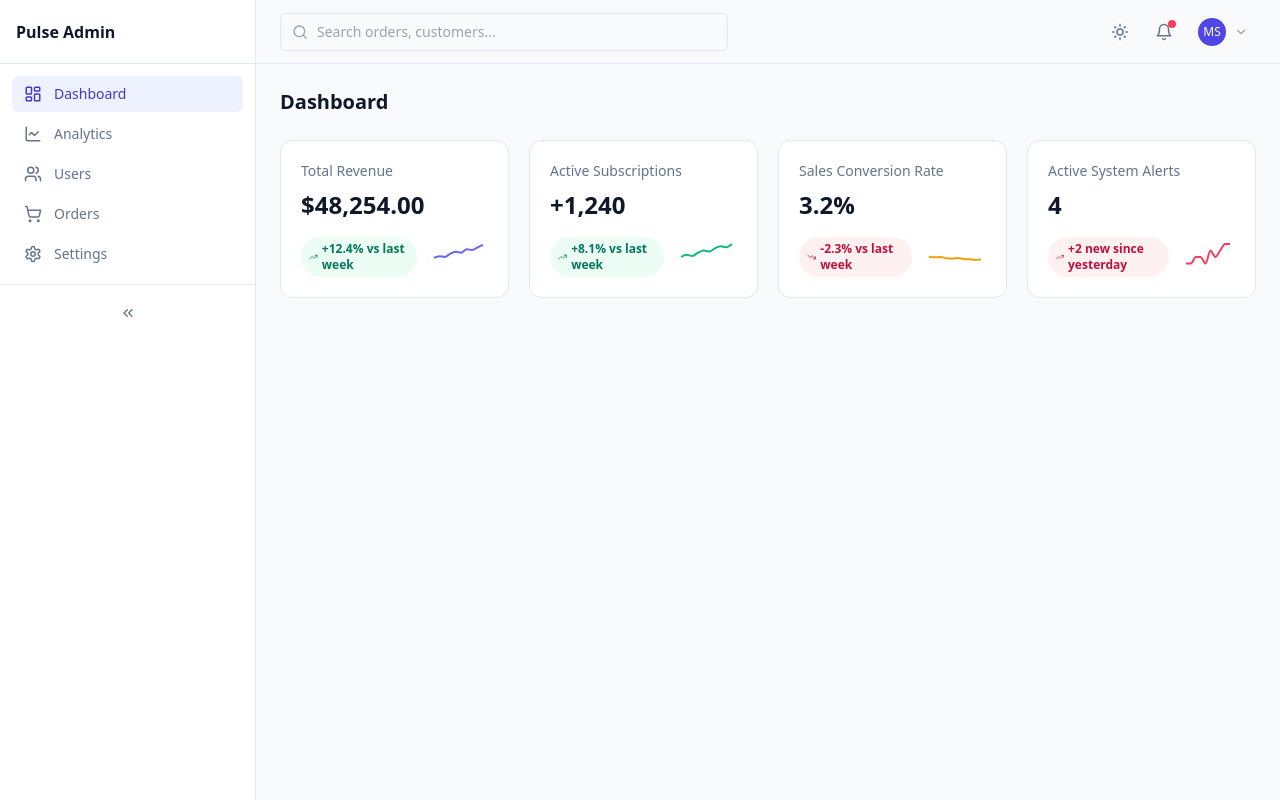
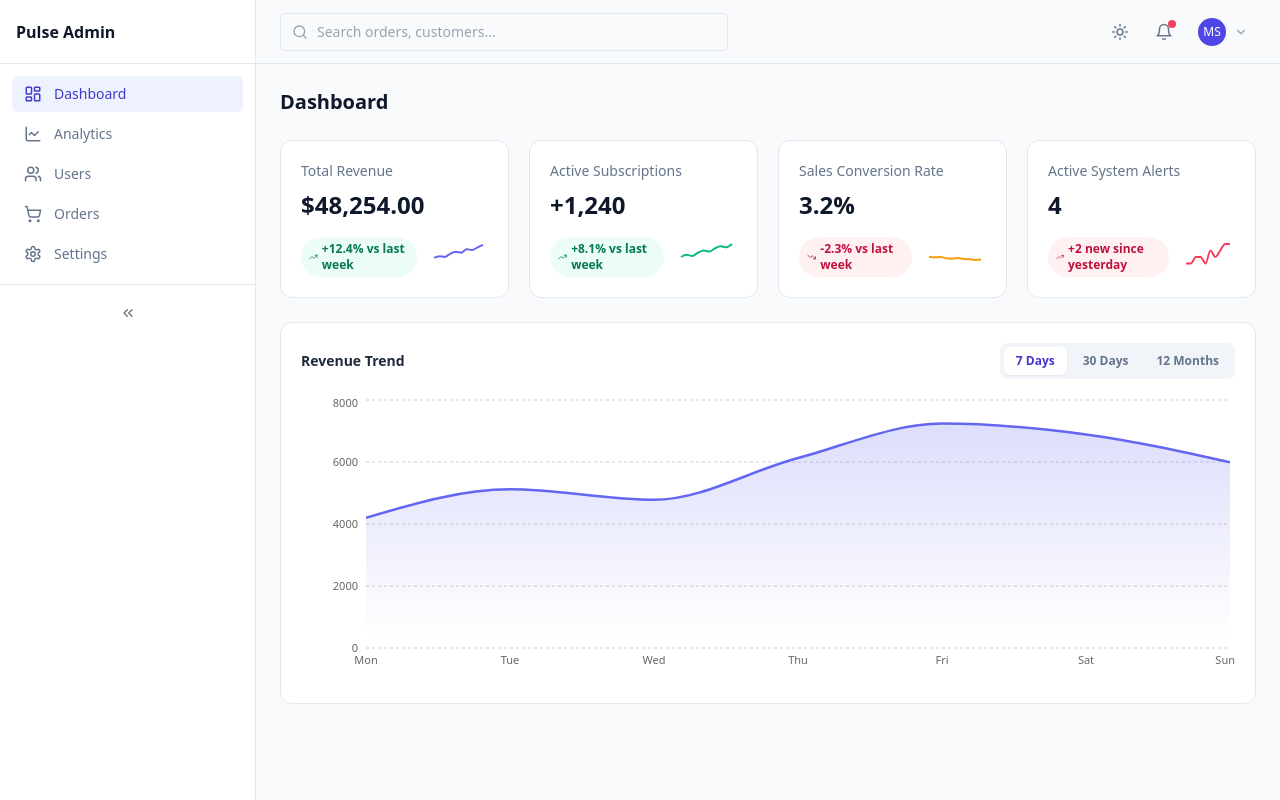
Before and after one commit to Munificient/data-heavy-admin-dashboard, a React (Vite) app: page / in a window 1280 px wide. Built offline with nearby package versions, Linux system fonts and the light colour scheme.

Commit message:
revenue trend area chart with 7d/30d/12m scope tabs

```diff
--- a/src/App.jsx
+++ b/src/App.jsx
@@ -2,6 +2,7 @@ import React, { useState } from 'react';
 import Sidebar from './components/layout/Sidebar.jsx';
 import Header from './components/layout/Header.jsx';
 import MetricCard from './components/dashboard/MetricCard.jsx';
+import AnalyticsCharts from './components/dashboard/AnalyticsCharts.jsx';
 import { kpiMetrics } from './data/mockDashboardData.js';
 
 export default function App() {
@@ -26,6 +27,9 @@ export default function App() {
               <MetricCard key={metric.id} metric={metric} />
             ))}
           </div>
+          <div className="mt-6">
+            <AnalyticsCharts />
+          </div>
         </main>
       </div>
     </div>
--- /dev/null
+++ b/src/components/dashboard/AnalyticsCharts.jsx
@@ -0,0 +1,48 @@
+import React, { useState } from 'react';
+import { AreaChart, Area, XAxis, YAxis, CartesianGrid, Tooltip, ResponsiveContainer } from 'recharts';
+import { revenueTimelines, timelineScopes } from '../../data/mockDashboardData.js';
+
+export default function AnalyticsCharts() {
+  const [scope, setScope] = useState('7d');
+  const data = revenueTimelines[scope];
+
+  return (
+    <div className="rounded-xl border border-slate-200 dark:border-slate-800 bg-white dark:bg-slate-900 p-5">
+      <div className="flex items-center justify-between mb-4">
+        <h3 className="text-sm font-semibold text-slate-800 dark:text-slate-100">Revenue Trend</h3>
+        <div className="flex items-center gap-1 rounded-lg bg-slate-100 dark:bg-slate-800 p-1">
+          {timelineScopes.map((tab) => (
+            <button
+              key={tab.id}
+              type="button"
+              onClick={() => setScope(tab.id)}
+              className={`px-3 py-1.5 text-xs font-semibold rounded-md transition-all duration-200 ${
+                scope === tab.id ? 'bg-white dark:bg-slate-900 text-brand-700 shadow-sm' : 'text-slate-500'
+              }`}
+            >
+              {tab.label}
+            </button>
+          ))}
+        </div>
+      </div>
+
+      <div className="h-72 w-full">
+        <ResponsiveContainer width="100%" height="100%">
+          <AreaChart data={data}>
+            <defs>
+              <linearGradient id="revenueFill" x1="0" y1="0" x2="0" y2="1">
+                <stop offset="5%" stopColor="#6366f1" stopOpacity={0.35} />
+                <stop offset="95%" stopColor="#6366f1" stopOpacity={0} />
+              </linearGradient>
+            </defs>
+            <CartesianGrid strokeDasharray="3 3" vertical={false} />
+            <XAxis dataKey="label" tick={{ fontSize: 11 }} axisLine={false} tickLine={false} />
+            <YAxis tick={{ fontSize: 11 }} axisLine={false} tickLine={false} />
+            <Tooltip />
+            <Area type="monotone" dataKey="revenue" stroke="#6366f1" strokeWidth={2.5} fill="url(#revenueFill)" />
+          </AreaChart>
+        </ResponsiveContainer>
+      </div>
+    </div>
+  );
+}
--- a/src/data/mockDashboardData.js
+++ b/src/data/mockDashboardData.js
@@ -76,3 +76,42 @@ export const currentUser = {
   email: 'muntasirsiam2002@gmail.com',
   initials: 'MS',
 };
+
+export const revenueTimelines = {
+  '7d': [
+    { label: 'Mon', revenue: 4200, orders: 210 },
+    { label: 'Tue', revenue: 5120, orders: 256 },
+    { label: 'Wed', revenue: 4780, orders: 238 },
+    { label: 'Thu', revenue: 6130, orders: 301 },
+    { label: 'Fri', revenue: 7240, orders: 342 },
+    { label: 'Sat', revenue: 6890, orders: 318 },
+    { label: 'Sun', revenue: 5990, orders: 275 },
+  ],
+  '30d': [
+    { label: 'W1', revenue: 32100, orders: 1520 },
+    { label: 'W2', revenue: 35800, orders: 1680 },
+    { label: 'W3', revenue: 31200, orders: 1440 },
+    { label: 'W4', revenue: 41250, orders: 1910 },
+    { label: 'W5', revenue: 38900, orders: 1785 },
+  ],
+  '12m': [
+    { label: 'Jan', revenue: 142000, orders: 6200 },
+    { label: 'Feb', revenue: 138500, orders: 6050 },
+    { label: 'Mar', revenue: 156200, orders: 6820 },
+    { label: 'Apr', revenue: 149800, orders: 6510 },
+    { label: 'May', revenue: 167300, orders: 7240 },
+    { label: 'Jun', revenue: 172900, orders: 7480 },
+    { label: 'Jul', revenue: 181400, orders: 7820 },
+    { label: 'Aug', revenue: 176600, orders: 7610 },
+    { label: 'Sep', revenue: 192300, orders: 8240 },
+    { label: 'Oct', revenue: 205100, orders: 8790 },
+    { label: 'Nov', revenue: 221800, orders: 9420 },
+    { label: 'Dec', revenue: 248254, orders: 10380 },
+  ],
+};
+
+export const timelineScopes = [
+  { id: '7d', label: '7 Days' },
+  { id: '30d', label: '30 Days' },
+  { id: '12m', label: '12 Months' },
+];
```
